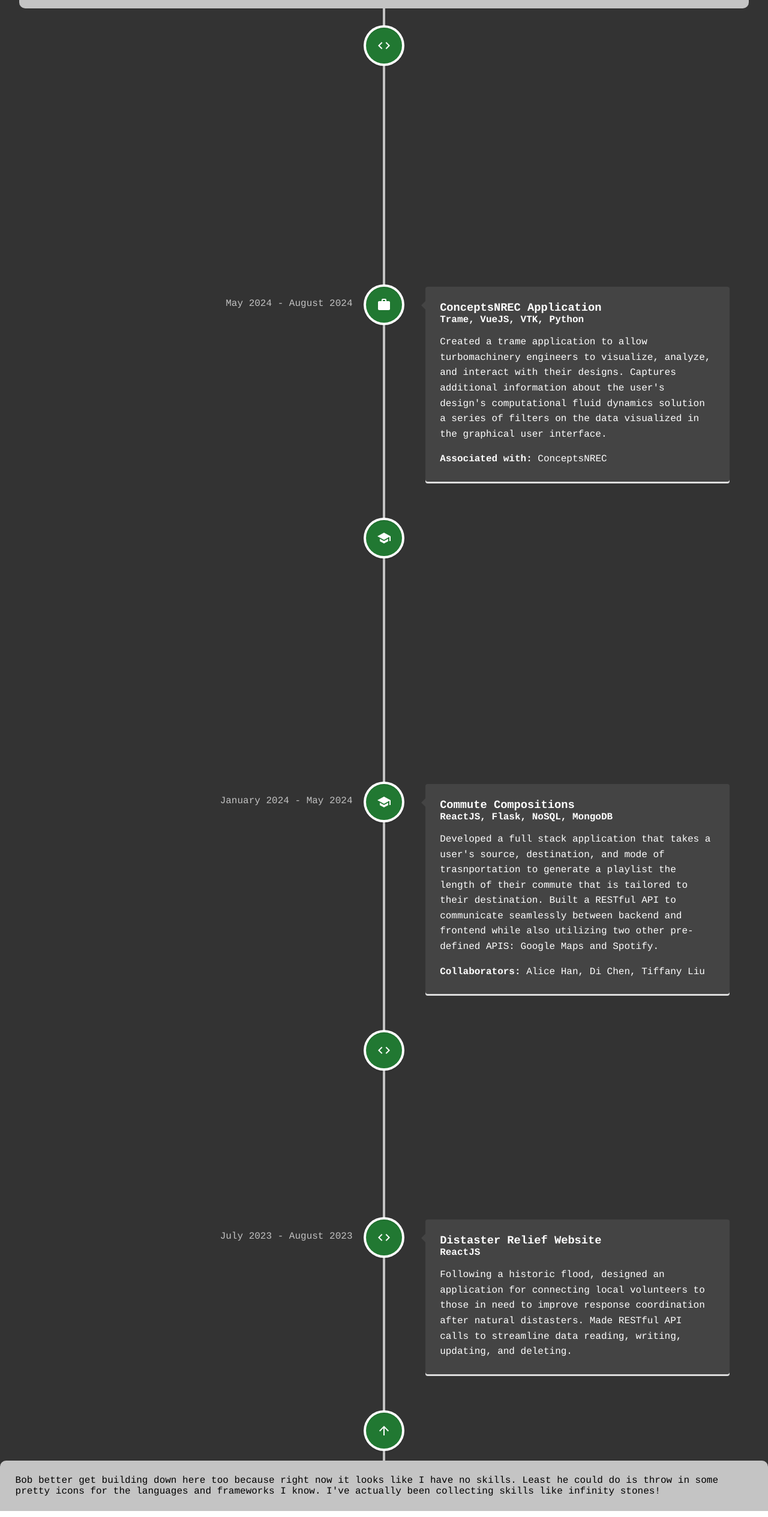
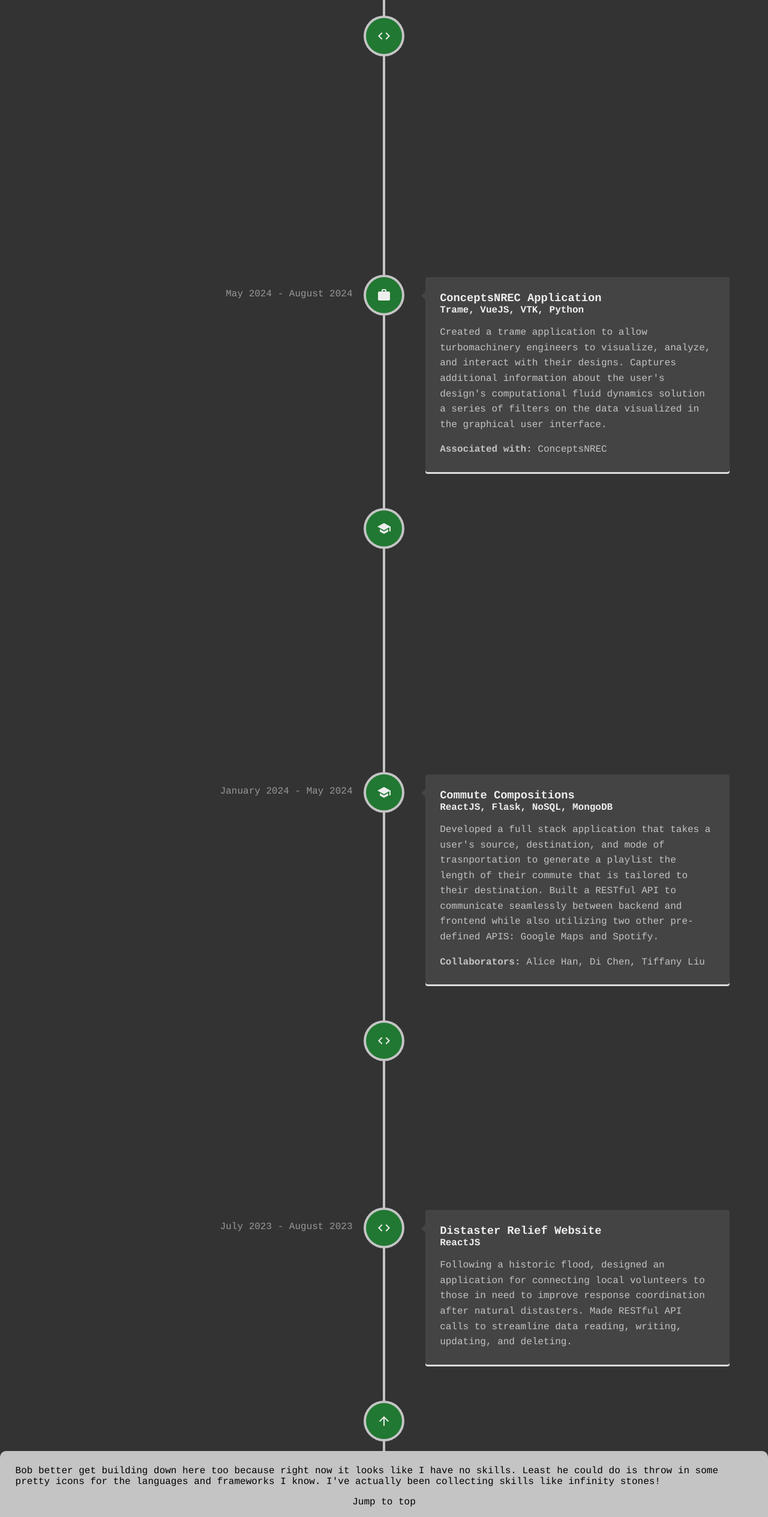
Before and after one commit to wyattnapier/personal-website-v2, a React (Create React App) app: page /projects in a window 1280 px wide. Shown: the part 220-2749 px from the top of the page at 60% size. Built offline with nearby package versions, Linux system fonts and the light colour scheme.

Commit message:
touching up projects css

```diff
--- a/src/Global.css
+++ b/src/Global.css
@@ -140,11 +140,11 @@ button {
 }
 
 .project-header {
-  width: 95%;
+  width: 100%;
   padding: 1vh 2vw;
-  margin: 1vh auto 0 auto;
+  margin: -1vh auto 0 auto;
   background-color: #c4c4c4;
-  border-radius: 10px;
+  border-radius: 0 0 10px 10px;
 }
 
 .project-header h1 {
@@ -161,6 +161,16 @@ button {
   margin: 0 auto;
   background-color: #c4c4c4;
   border-radius: 10px 10px 0 0;
+}
+
+.project-skills-scroll-up {
+  display: block;
+  margin: 1vh auto;
+  text-align: center;
+}
+
+.project-skills-scroll-up:hover {
+  text-decoration: underline;
 }
 
 
--- a/src/Pages/Projects.js
+++ b/src/Pages/Projects.js
@@ -61,16 +61,17 @@ function Projects() {
           {/* courseGenie */}
           <VerticalTimelineElement
             className="vertical-timeline-element--work"
-            contentStyle={{ background: "#444", color: "#fff" }}
+            contentStyle={{ background: "#444", color: "#c4c4c4" }}
             contentArrowStyle={{ borderRight: "7px solid  #444" }}
             iconStyle={{
               background: "rgb(33, 120, 50)",
-              color: "#fff",
-              // boxShadow: "0 0 0 4px #c4c4c4",
+              color: "#eee",
+              boxShadow: "0 0 0 4px #c4c4c4",
             }}
             date="July 2024 - Present"
             icon={<CodeIcon />}
           >
+            <div style={{ color: "#eee" }}>
               <h3 className="vertical-timeline-element-title">
                 <a href="https://github.com/owenm-26/course-genie">
                   Course Genie
@@ -79,6 +80,7 @@ function Projects() {
               <h4 className="vertical-timeline-element-subtitle">
                 Angular, Flask, Postgresql, OR-Tools Solver, Web Scraping
               </h4>
+            </div>
             <p>
               Developed application that allows a user to input the major
               requirements (HUBs) that they desire for the semester and it
@@ -98,21 +100,23 @@ function Projects() {
           <VerticalTimelineElement
             className="vertical-timeline-element--work"
             date="May 2024 - August 2024"
-            contentStyle={{ background: "#444", color: "#fff" }}
+            contentStyle={{ background: "#444", color: "#c4c4c4" }}
             contentArrowStyle={{ borderRight: "7px solid  #444" }}
             iconStyle={{
               background: "rgb(33, 120, 50)",
-              color: "#fff",
-              // boxShadow: "0 0 0 4px #c4c4c4",
+              color: "#eee",
+              boxShadow: "0 0 0 4px #c4c4c4",
             }}
             icon={<WorkIcon />}
           >
+            <div style={{ color: "#eee" }}>
               <h3 className="vertical-timeline-element-title">
                 ConceptsNREC Application
               </h3>
               <h4 className="vertical-timeline-element-subtitle">
                 Trame, VueJS, VTK, Python
               </h4>
+            </div>
             <p>
               Created a trame application to allow turbomachinery engineers to
               visualize, analyze, and interact with their designs. Captures
@@ -129,15 +133,16 @@ function Projects() {
           <VerticalTimelineElement
             className="vertical-timeline-element--work"
             date="January 2024 - May 2024"
-            contentStyle={{ background: "#444", color: "#fff" }}
+            contentStyle={{ background: "#444", color: "#c4c4c4" }}
             contentArrowStyle={{ borderRight: "7px solid  #444" }}
             iconStyle={{
               background: "rgb(33, 120, 50)",
-              color: "#fff",
-              // boxShadow: "0 0 0 4px #c4c4c4",
+              color: "#eee",
+              boxShadow: "0 0 0 4px #c4c4c4",
             }}
             icon={<SchoolIcon />}
           >
+            <div style={{ color: "#eee" }}>
               <h3 className="vertical-timeline-element-title">
                 <a href={finalPaper} target="_blank" rel="noreferrer">
                   Housing Price Prediction Model
@@ -146,6 +151,7 @@ function Projects() {
               <h4 className="vertical-timeline-element-subtitle">
                 SVM, PCA, SKLearn, Jupyter Notebooks, Python
               </h4>
+            </div>
             <p>
               Created a ML model using Principal Component Analysis (PCA) and
               Support Vector Machines (SVM) to predict housing prices across the
@@ -165,15 +171,16 @@ function Projects() {
           <VerticalTimelineElement
             className="vertical-timeline-element--work"
             date="January 2024 - May 2024"
-            contentStyle={{ background: "#444", color: "#fff" }}
+            contentStyle={{ background: "#444", color: "#c4c4c4" }}
             contentArrowStyle={{ borderRight: "7px solid  #444" }}
             iconStyle={{
               background: "rgb(33, 120, 50)",
-              color: "#fff",
-              // boxShadow: "0 0 0 4px #c4c4c4",
+              color: "#eee",
+              boxShadow: "0 0 0 4px #c4c4c4",
             }}
             icon={<SchoolIcon />}
           >
+            <div style={{ color: "#eee" }}>
               <h3 className="vertical-timeline-element-title">
                 <a href="https://github.com/wyattnapier/CommuteCompositions">
                   Commute Compositions
@@ -182,6 +189,7 @@ function Projects() {
               <h4 className="vertical-timeline-element-subtitle">
                 ReactJS, Flask, NoSQL, MongoDB
               </h4>
+            </div>
             <p>
               Developed a full stack application that takes a user's source,
               destination, and mode of trasnportation to generate a playlist the
@@ -204,21 +212,23 @@ function Projects() {
           <VerticalTimelineElement
             className="vertical-timeline-element--work"
             date="August 2023"
-            contentStyle={{ background: "#444", color: "#fff" }}
+            contentStyle={{ background: "#444", color: "#c4c4c4" }}
             contentArrowStyle={{ borderRight: "7px solid  #444" }}
             iconStyle={{
               background: "rgb(33, 120, 50)",
-              color: "#fff",
-              // boxShadow: "0 0 0 4px #c4c4c4",
+              color: "#eee",
+              boxShadow: "0 0 0 4px #c4c4c4",
             }}
             icon={<CodeIcon />}
           >
+            <div style={{ color: "#eee" }}>
               <h3 className="vertical-timeline-element-title">
                 <a href="https://github.com/wyattnapier/songcrostics">
                   Songcrostics
                 </a>
               </h3>
               <h4 className="vertical-timeline-element-subtitle">ReactJS</h4>
+            </div>
             <p>
               Wielded ReactJS and Spotify API to create a playlist that is an
               acrostic where the vertical string is input by the user. This will
@@ -235,19 +245,21 @@ function Projects() {
           <VerticalTimelineElement
             // className="vertical-timeline-element--work"
             date="July 2023 - August 2023"
-            contentStyle={{ background: "#444", color: "#fff" }}
+            contentStyle={{ background: "#444", color: "#c4c4c4" }}
             contentArrowStyle={{ borderRight: "7px solid  #444" }}
             iconStyle={{
               background: "rgb(33, 120, 50)",
-              color: "#fff",
-              // boxShadow: "0 0 0 4px #c4c4c4",
+              color: "#eee",
+              boxShadow: "0 0 0 4px #c4c4c4",
             }}
             icon={<CodeIcon />}
           >
+            <div style={{ color: "#eee" }}>
               <h3 className="vertical-timeline-element-title">
                 Distaster Relief Website
               </h3>
               <h4 className="vertical-timeline-element-subtitle">ReactJS</h4>
+            </div>
             <p>
               Following a historic flood, designed an application for connecting
               local volunteers to those in need to improve response coordination
@@ -258,8 +270,8 @@ function Projects() {
           <VerticalTimelineElement
             iconStyle={{
               background: "rgb(33, 120, 50)",
-              color: "#fff",
-              // boxShadow: "0 0 0 4px #c4c4c4",
+              color: "#eee",
+              boxShadow: "0 0 0 4px #c4c4c4",
             }}
             icon={<ArrowUpwardIcon />}
             iconOnClick={scrollToTop}
@@ -270,8 +282,12 @@ function Projects() {
         <p>
           Bob better get building down here too because right now it looks like
           I have no skills. Least he could do is throw in some pretty icons for
-          the languages and frameworks I know. I've actually been collecting skills like infinity stones!
+          the languages and frameworks I know. I've actually been collecting
+          skills like infinity stones!
         </p>
+        <button className="project-skills-scroll-up" onClick={scrollToTop}>
+          Jump to top
+        </button>
       </div>
     </div>
   );
```
Lines whose indentation alone changed are shown as unchanged.
